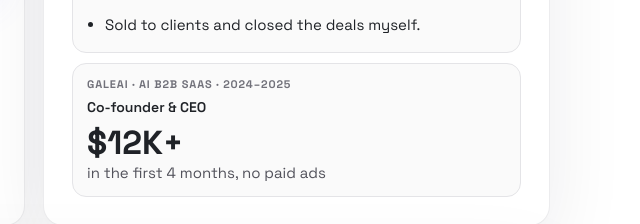
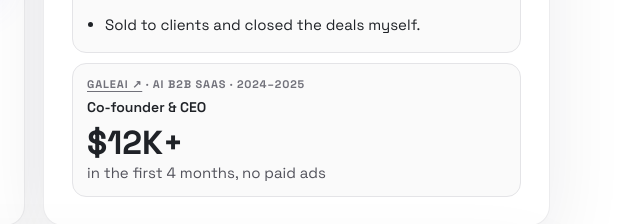
Before and after one commit to pavelkokora-oss/pavel-x-pillar, a plain HTML site: page index.html in a window 1280 px wide. Shown: the part 1370-1594 px from the top of the page, 606-1246 px from the left. Drawn offline with Linux system fonts and the light colour scheme.

Commit message:
Link GaleAI to galeai-app.github.io
Co-Authored-By: Claude Opus 5.5 <noreply@anthropic.com>

```diff
--- a/index.html
+++ b/index.html
@@ -341,7 +341,7 @@
       <div class="half">
         <span class="half-tag">Launching from zero</span>
         <h3>3 launches</h3>
-        <p class="half-role">2 AI products + my own agency</p><div class="half-num multi hl"><small><a class="half-link" href="https://praktika.ai" target="_blank" rel="noopener">Praktika.ai ↗</a> · AI consumer app · 2021–2023</small><em class="num-role">First employee, Product Manager</em><b>$55M ARR</b><span>today. Launched in 4 months, first $20K MRR</span></div><div class="half-num multi"><small>Digital marketing agency · 2021</small><em class="num-role">Founder</em><b>$70K+</b><span>first year, <strong>50%+ margin</strong></span><ul class="half-num-pts"><li>Sold to clients and closed the deals myself.</li></ul></div><div class="half-num multi"><small>GaleAI · AI B2B SaaS · 2024–2025</small><em class="num-role">Co-founder &amp; CEO</em><b>$12K+</b><span>in the first 4 months, no paid ads</span></div>
+        <p class="half-role">2 AI products + my own agency</p><div class="half-num multi hl"><small><a class="half-link" href="https://praktika.ai" target="_blank" rel="noopener">Praktika.ai ↗</a> · AI consumer app · 2021–2023</small><em class="num-role">First employee, Product Manager</em><b>$55M ARR</b><span>today. Launched in 4 months, first $20K MRR</span></div><div class="half-num multi"><small>Digital marketing agency · 2021</small><em class="num-role">Founder</em><b>$70K+</b><span>first year, <strong>50%+ margin</strong></span><ul class="half-num-pts"><li>Sold to clients and closed the deals myself.</li></ul></div><div class="half-num multi"><small><a class="half-link" href="https://galeai-app.github.io/" target="_blank" rel="noopener">GaleAI ↗</a> · AI B2B SaaS · 2024–2025</small><em class="num-role">Co-founder &amp; CEO</em><b>$12K+</b><span>in the first 4 months, no paid ads</span></div>
         <ul></ul>
       </div>
       <div class="half">
```
